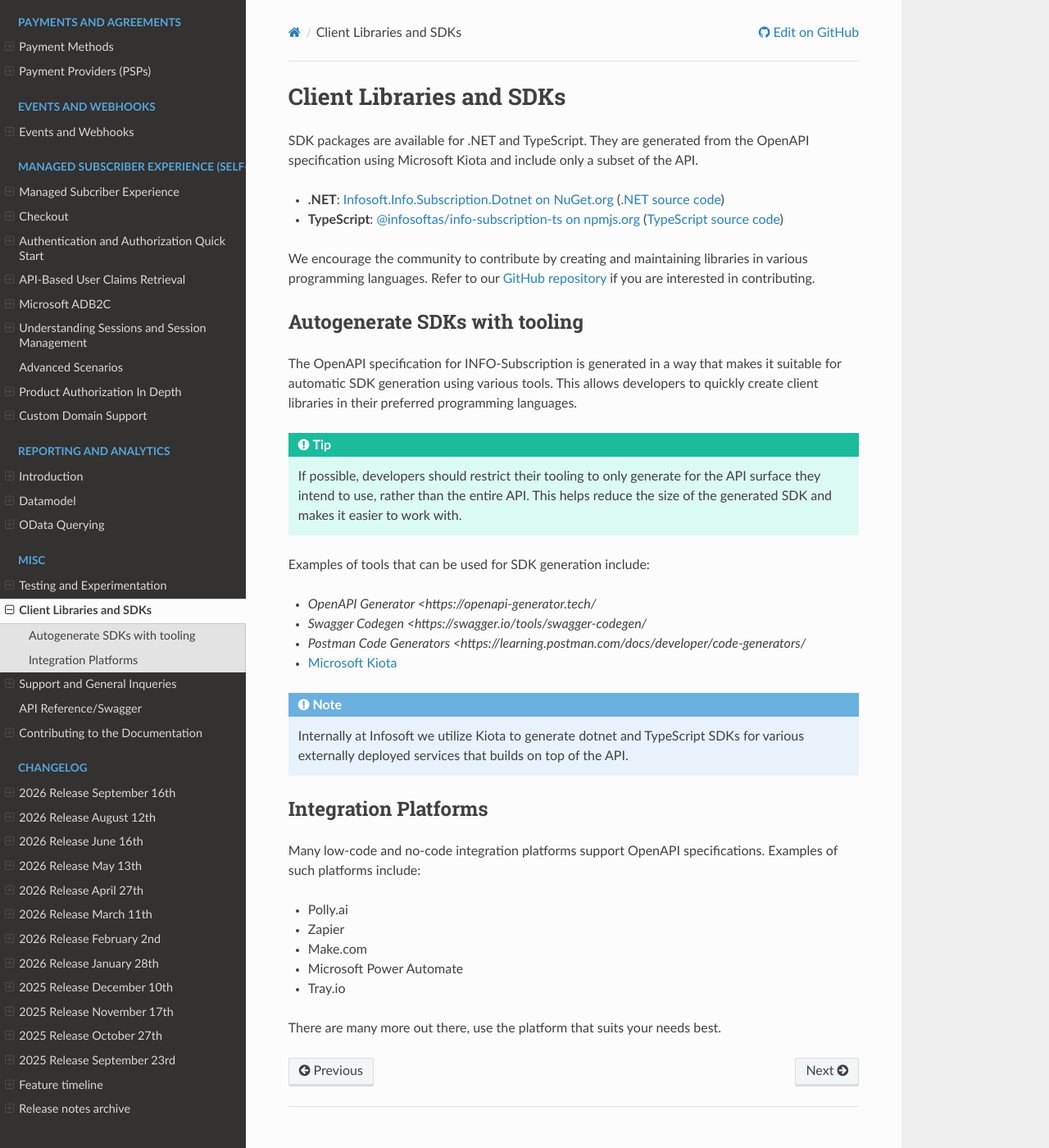
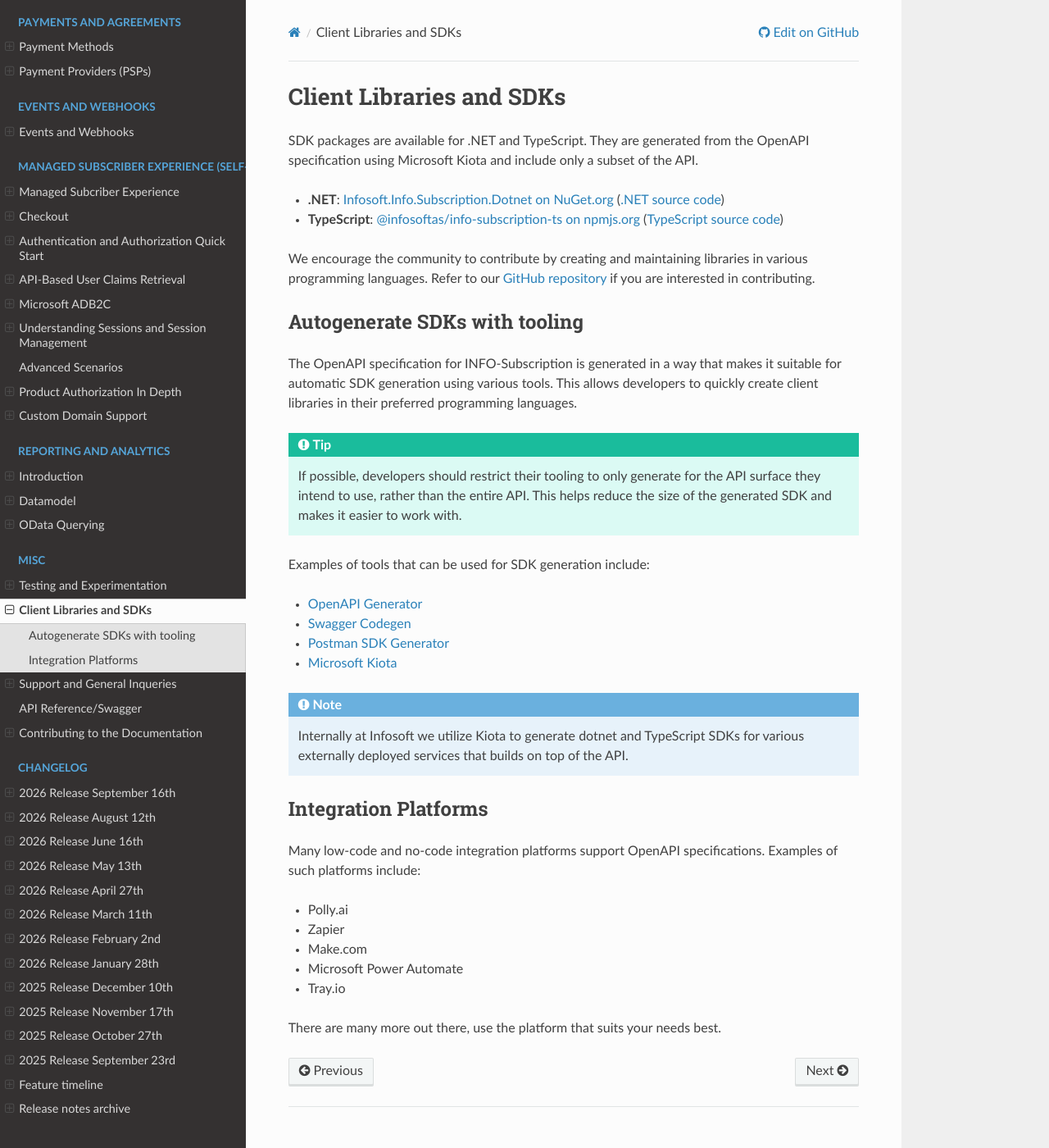
Before and after one commit to infosoftas/info-subscription-doc, a Sphinx documentation site: the page built from source/libraries-sdk.rst, in a window 1280 px wide and 1400 px high. Shown: the whole window at 82% size. Built offline with Sphinx 7.4.7 and the Read the Docs theme 3.1.0, drawn with Linux system fonts in a browser that asks for light colours; formulas are drawn with MathJax 3.

Commit message:
docs: repair SDK generator links
Co-authored-by: esbenbach <1378302+esbenbach@users.noreply.github.com>

```diff
--- a/source/libraries-sdk.rst
+++ b/source/libraries-sdk.rst
@@ -25,9 +25,9 @@ This allows developers to quickly create client libraries in their preferred pro
 
 Examples of tools that can be used for SDK generation include:
 
-* `OpenAPI Generator <https://openapi-generator.tech/`
-* `Swagger Codegen <https://swagger.io/tools/swagger-codegen/`
-* `Postman Code Generators <https://learning.postman.com/docs/developer/code-generators/`
+* `OpenAPI Generator <https://openapi-generator.tech/docs/>`_
+* `Swagger Codegen <https://swagger.io/docs/open-source-tools/swagger-codegen/>`_
+* `Postman SDK Generator <https://learning.postman.com/docs/sdk-generator/overview>`_
 * `Microsoft Kiota <https://github.com/microsoft/kiota>`_
 
 .. note::
```
